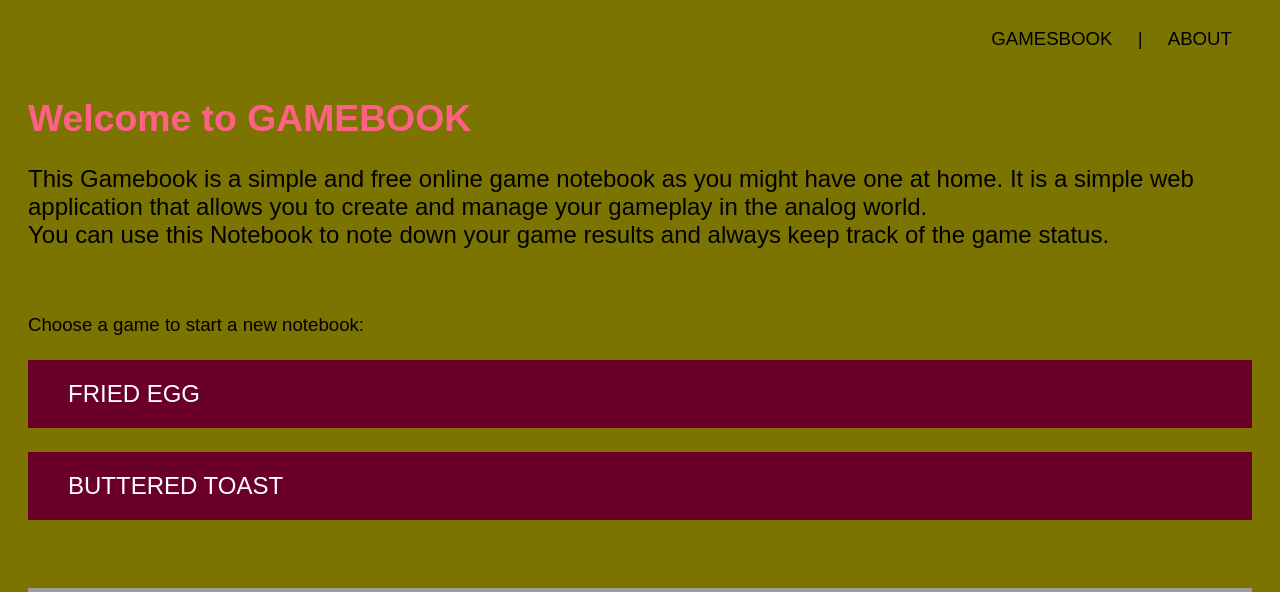
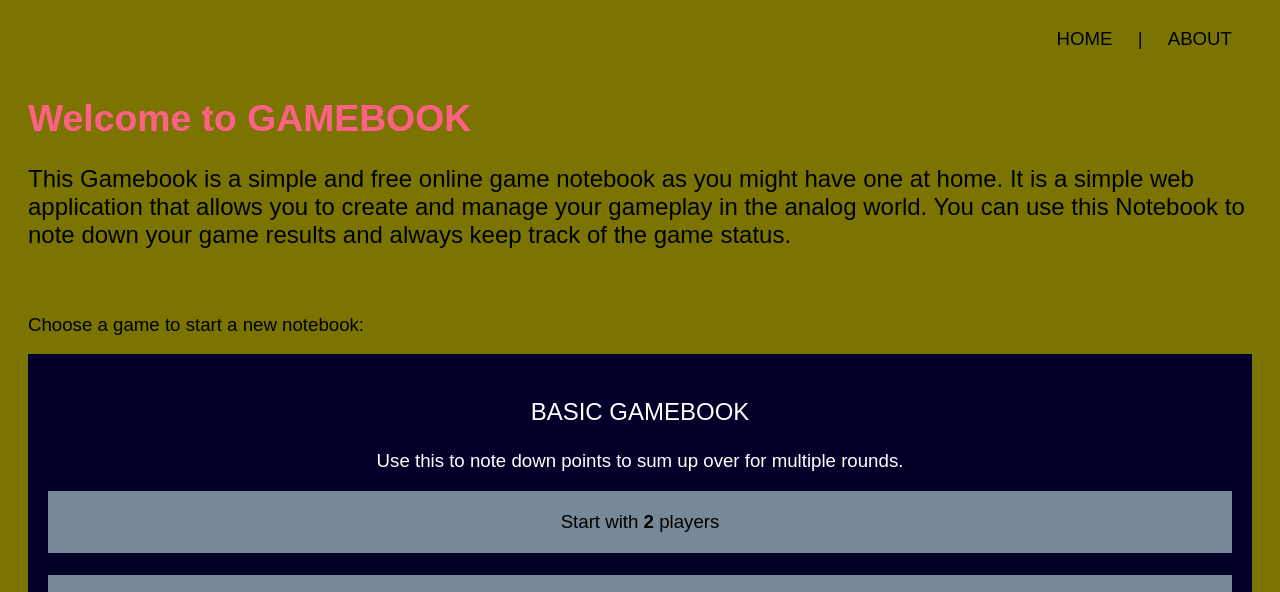
Before and after one commit to LuiseStrathe/Gamebook, a Flask app: page / in a window 1280 px wide. Shown: the top 592 px of the page. Run offline with Flask 3, Linux system fonts and the light colour scheme; grey boxes are pictures that could not be loaded.

Commit message:
Structure_update
locally working

```diff
--- a/forms.py
+++ b/forms.py
@@ -3,15 +3,14 @@ from flask_wtf import FlaskForm
 from wtforms import StringField, SubmitField, TextAreaField, RadioField
 from wtforms.validators import DataRequired
 
-class RecipeForm(FlaskForm):
-  recipe_categories = [("Breakfast","Breakfast"), ("Lunch","Lunch"), ("Dinner","Dinner")]
-  recipe =  StringField("Recipe", validators=[DataRequired()])
-  recipe_type = RadioField("Type", choices=recipe_categories)
-  description = StringField("Description")
-  ingredients = TextAreaField("Ingredients")
-  instructions = TextAreaField("Instructions")
-  submit = SubmitField("Add Recipe")
 
-class CommentForm(FlaskForm):
-  comment =  StringField("Comment", validators=[DataRequired()])
-  submit = SubmitField("Add Comment")
+class BasicForm(FlaskForm):
+  round =  StringField("Round", validators=[DataRequired()])
+  close_round = SubmitField("Close this Round")
+
+class PlayerForm4(FlaskForm):
+  p1 = StringField("Player 1", validators=[DataRequired()])
+  p2 = StringField("Player 2", validators=[DataRequired()])
+  p3 = StringField("Player 3", validators=[DataRequired()])
+  p4 = StringField("Player 4", validators=[DataRequired()])
+  submit = SubmitField("Start new Game")
--- a/helper.py
+++ b/helper.py
@@ -1,21 +1,7 @@
-recipes = {1: "fried egg", 2: "buttered toast"}
-types = {1: "Breakfast", 2: "Breakfast"}
-descriptions = {1: "Egg fried in butter", 2: "Toasted bread spread with butter"}
+games = {1: "Basic", 2: "Dice"}
+descriptions = {1: "Start a new list for any game it fits.", 2: "Start a list with rowling dices."}
 ingredients = {1: ["1 pad of butter", "1 Egg", "A pinch of salt"], 2: ["1 pad of salted butter", "1 slice of bread"]}
-instructions = {1: {"Step 2": "Crack the egg into the buttered pan", "Step 5": "Serve egg after about a minute and a half", "Step 1": "Melt butter in pan over medium-low heat", "Step 4": "Flip egg after about a minute and a half", "Step 3": "Sprinke the pinch of salt onto cooking egg",},
-                2: {"Step 3": "Put the pad of butter on the toasted bread", "Step 4": "After a minute spread the melted butter onto the bread", "Step 1": "Put the bread in the toaster", "Step 2": "Take the toast out of the toaster"}}
-comments = {1: ["Yummy!!", "Egg-cellent ;->"], 2: ["Toasty", "What a great recipe!"]}
-
-def add_ingredients(recipe_id=None, text=None):
-  if recipe_id and text:
-    text_list = text.split("\n")
-    ingredients[recipe_id] = text_list
-
-def add_instructions(recipe_id=None, text=None):
-  if recipe_id and text:
-    text_list = text.split("\n")
-    instructions_dict = {}
-    for i, instruction in enumerate(text_list):
-      instructions_dict["Step {}".format(i+1)] = instruction
-
-    instructions[recipe_id] = instructions_dict
+instructions = {1: {"Step 2": "Crack the egg into the buttered pan",
+                    "Step 5": "Serve egg after about a minute and a half",
+                    "Step 1": "Melt butter in pan over medium-low heat"},
+                2: {"Step 3": "Put the pad of butter on the toasted bread"}}
--- a/routes.py
+++ b/routes.py
@@ -1,40 +1,42 @@
 from flask import Flask, render_template, request
-from helper import recipes, types, descriptions, ingredients, instructions, add_ingredients, add_instructions, comments
-from forms import RecipeForm, CommentForm
+from helper import *
+from forms import *
 from app import app, db
 
 
 
+#### INDEX ####
 
-@app.route("/", methods=["GET", "POST"])
+@app.route("/")
 def index():
-  recipe_form = RecipeForm(csrf_enabled=False)
-  if recipe_form.validate_on_submit():
-    new_id = len(recipes)+1
-    recipes[new_id] = recipe_form.recipe.data
-    types[new_id] = recipe_form.recipe_type.data
-    descriptions[new_id] = recipe_form.description.data
-    new_ingredients = recipe_form.ingredients.data
-    new_instructions = recipe_form.instructions.data
-    add_ingredients(new_id, new_ingredients)
-    add_instructions(new_id, new_instructions)
-    comments[new_id] = []
-  return render_template("index.html", template_recipes=recipes, template_form=recipe_form)
-
-@app.route("/recipe/<int:id>", methods=["GET", "POST"])
-def recipe(id):
-  comment_form = CommentForm(csrf_enabled=False)
-  if comment_form.validate_on_submit():
-    new_comment = comment_form.comment.data
-    comments[id].append(new_comment)
-  return render_template("recipe.html", template_recipe=recipes[id], template_type=types[id], template_description=descriptions[id], template_ingredients=ingredients[id], template_instructions=instructions[id], template_comments=comments[id], template_form=comment_form)
+  return render_template("index.html", games=games, descriptions=descriptions)
 
 
+
+#### GAMEPAGE ####
+
+@app.route("/basic/<int:n>", methods=["GET", "POST"])
+def basic(n):
+  player_form = PlayerForm4(csrf_enabled=False)
+  if player_form.validate_on_submit():
+    #players = player_form[0].data, player_form[1].data, player_form[2].data, player_form[3].data
+    id = 42
+    return render_template("/basic/game_42.html", id=id)
+  return render_template("basic.html", player_form=player_form,
+                         n=n)
+
+
+@app.route("/basic/game_<int:id>", methods=["GET", "POST"])
+def basic_book(id):
+  return render_template("basic_game.html")
+
+
+
+#### ELSE ####
 
 @app.route("/about")
 def about():
   return render_template("about.html")
-
 
 @app.errorhandler(404)
 def not_found(e):
--- a/static/styles.css
+++ b/static/styles.css
@@ -24,6 +24,7 @@ a:hover {
     color: rgb(255, 255, 255);
     text-align: center;
 }
+
 
 .location { grid-area: loc;}
 .description { grid-area: desc; }
--- a/templates/base.html
+++ b/templates/base.html
@@ -3,7 +3,7 @@
   <body>
     <div style="text-align:right">
       <link rel="stylesheet" href="../static/styles.css">
-      <a style="padding: 20px;" href="/">GAMESBOOK</a>
+      <a style="padding: 20px;" href="/">HOME</a>
       |
       <a style="padding: 20px;" href="/about">ABOUT</a>
       <br>
--- a/templates/index.html
+++ b/templates/index.html
@@ -1,26 +1,33 @@
 {% extends "base.html" %}
 {% block content %}
   <h1>Welcome to GAMEBOOK</h1>
-  <p style="font-size:18pt;">    This Gamebook is a simple and free online game notebook as you might have one at home.
+  <p style="font-size:18pt;">    This Gamebook is a simple and free online game notebook
+    as you might have one at home.
     It is a simple web application that allows you to create and manage
-    your gameplay in the analog world. <br>
+    your gameplay in the analog world.
     You can use this Notebook to note down your game results and always keep track of the game status.</p>
     <br>
 
 
   <p>Choose a game to start a new notebook:</p>
-  {% for id, name in template_recipes.items() %}
-    <p style="padding:20px; background-color: rgb(106, 0, 41); color:white;
-        font-size:18pt;text-transform: uppercase;
-        display:block;height:100%;">
-      <a style = "color:white; " href="{{ url_for('recipe', id=id) }}">
-      {{ name }}</a></p>
-  {% endfor %}
 
+
+  <div style = "display:block;height:100%;padding:20px; background-color: rgb(0, 0, 41); color:white; text-align: center;">
+    <p style = 'font-size:18pt'>BASIC GAMEBOOK</p>
+    <p>Use this to note down points to sum up over for multiple rounds.</p>
+
+    {% for n in [2, 3, 4] %}
+      <a style = "padding:20px; background-color: lightslategray;
+        display:block;height:100%;color:black"
+        href="/basic/{{ n }}">
+        Start with <b>{{ n }}</b> players</a> <br>
+    {% endfor %}
+
+  </div>
   <br><br>
 
   <div style="width:100%;position:relative">
-    <iframe src="https://giphy.com/embed/3tEFVAbfzzcwo" width="100%" height="100%"
+    <iframe src="https://giphy.com/embed/3tEFVAbfzzcwo" width="10%" height="100%"
       style="position:left" frameBorder="0" class="giphy-embed" allowFullScreen></iframe>
   </div>
 
```
Also changed, not shown: requirements.txt (added, +21 -0 lines), templates/404.html (+4 -9 lines), templates/basic.html (added, +14 -0 lines), templates/basic_game.html (added, +8 -0 lines), templates/recipe.html (deleted, +0 -17 lines), 1 other file.
